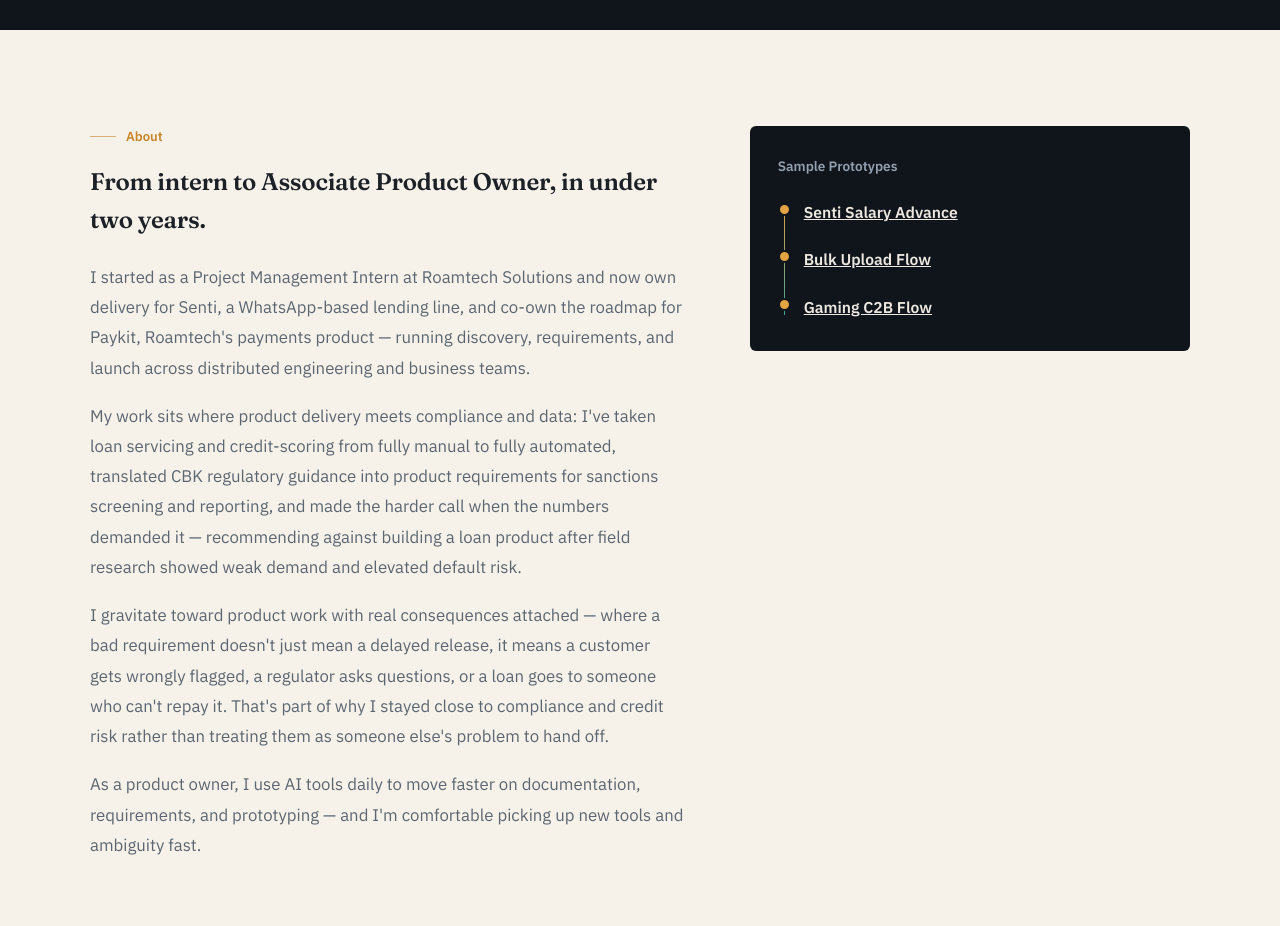
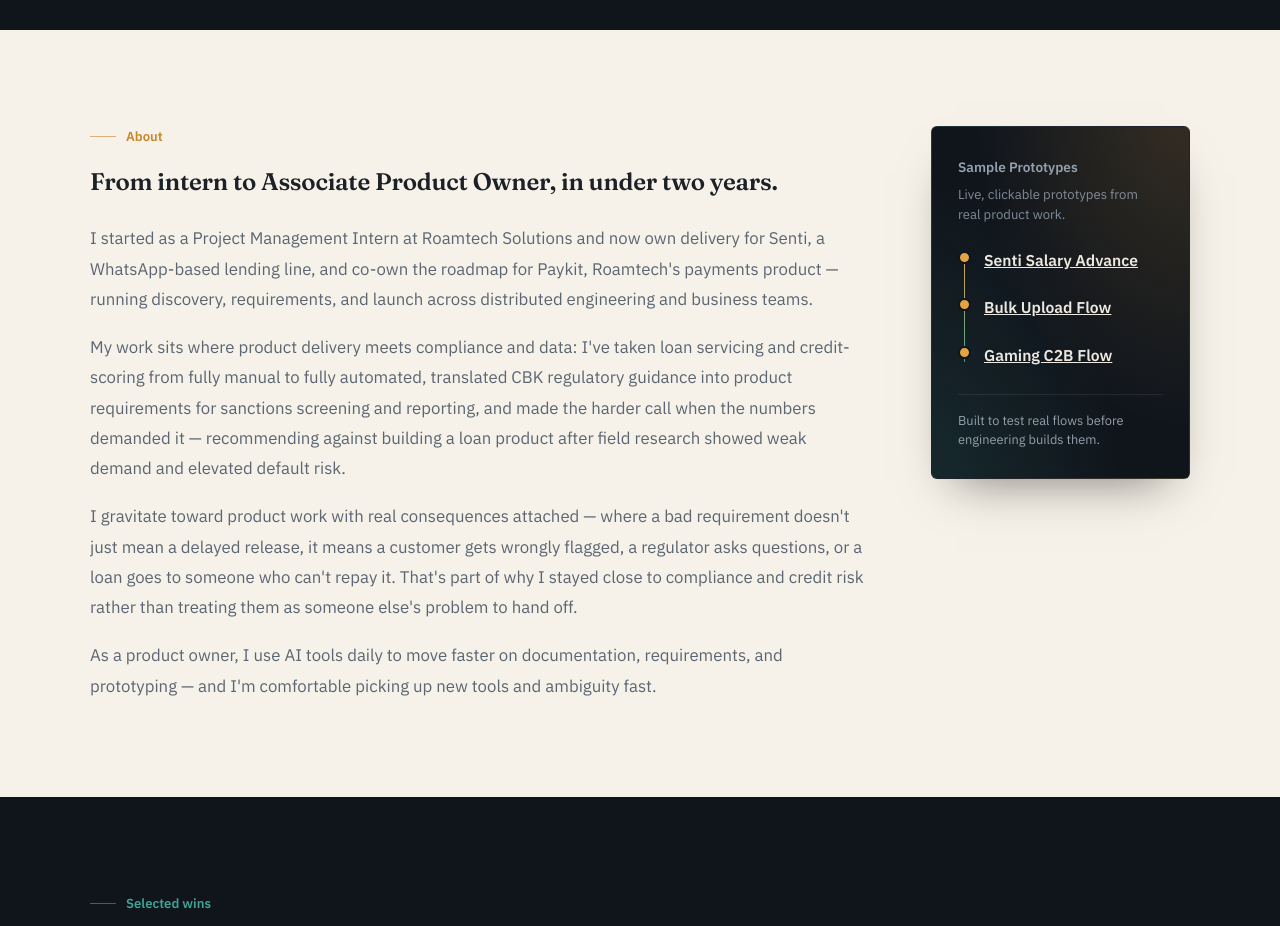
Before and after one commit to fridahmbithe/pm-portfolio, a plain HTML site: page index.html in a window 1280 px wide. Shown: the part 1120-2046 px from the top of the page. Drawn offline with Linux system fonts and the light colour scheme.

Commit message:
Refactor about section layout and styles
Updated the layout and styles of the about section, including changes to the grid structure and route card design. Enhanced the route card with sticky positioning and improved background gradients.

```diff
--- a/index.html
+++ b/index.html
@@ -174,17 +174,28 @@
   .section-paper .section-head .desc{color:var(--text-ink-muted);}
 
   /* ---------- ABOUT ---------- */
+/* ---------- ABOUT ---------- */
 .about-grid{
-    display:grid; grid-template-columns:1.15fr 0.85fr; gap:64px; align-items:start;
+  display:grid; grid-template-columns:3fr 1fr; gap:64px; align-items:start;
 }
 @media (max-width:860px){ .about-grid{grid-template-columns:1fr;} }
 .about-copy p{font-size:1.05rem; line-height:1.8; color:var(--text-ink-muted);}
 .about-copy p + p{margin-top:18px;}
+
 .route-card{
-    background:var(--ink); color:var(--text-light);
-    border-radius:var(--radius-md); padding:30px 28px;
+  position:sticky; top:100px;
+  background:
+    radial-gradient(140% 160% at 100% -10%, color-mix(in srgb, var(--gold) 18%, transparent), transparent 60%),
+    radial-gradient(140% 160% at -10% 110%, color-mix(in srgb, var(--teal) 16%, transparent), transparent 60%),
+    var(--ink);
+  color:var(--text-light);
+  border-radius:var(--radius-md);
+  padding:30px 26px 28px;
+  border:1px solid rgba(255,255,255,0.06);
+  box-shadow:0 24px 48px -24px rgba(0,0,0,0.5);
 }
-  .route-title{font-size:0.85rem; font-weight:600; color:var(--text-muted); margin-bottom:22px;}
+.route-title{font-size:0.85rem; font-weight:600; color:var(--text-muted); margin-bottom:6px;}
+.route-sub{font-size:0.82rem; color:var(--text-muted); line-height:1.55; margin-bottom:22px; opacity:0.85;}
 .route-rail{position:relative; padding-left:26px;}
 .route-rail::before{
   content:""; position:absolute; left:6px; top:6px; bottom:6px; width:1px;
@@ -198,6 +209,10 @@
 }
 .route-stop .city{font-weight:600; font-size:0.98rem;}
 .route-stop .role{font-size:0.85rem; color:var(--text-muted); margin-top:2px;}
+.route-foot{
+  margin-top:26px; padding-top:16px; border-top:1px solid rgba(255,255,255,0.08);
+  font-size:0.8rem; color:var(--text-muted); line-height:1.5;
+}
 
   /* ---------- WINS / EVIDENCE GRID ---------- */
   .wins-grid{
@@ -335,6 +350,7 @@
 </section>
 
 <!-- ABOUT -->
+<!-- ABOUT -->
 <section class="section-paper" id="about">
   <div class="wrap">
     <div class="about-grid">
@@ -343,16 +359,18 @@
         <h2 style="margin-bottom:22px;">From intern to Associate Product Owner, in under two years.</h2>
         <p>I started as a Project Management Intern at Roamtech Solutions and now own delivery for Senti, a WhatsApp-based lending line, and co-own the roadmap for Paykit, Roamtech's payments product — running discovery, requirements, and launch across distributed engineering and business teams.</p>
         <p>My work sits where product delivery meets compliance and data: I've taken loan servicing and credit-scoring from fully manual to fully automated, translated CBK regulatory guidance into product requirements for sanctions screening and reporting, and made the harder call when the numbers demanded it — recommending against building a loan product after field research showed weak demand and elevated default risk.</p>
-        <p> I gravitate toward product work with real consequences attached — where a bad requirement doesn't just mean a delayed release, it means a customer gets wrongly flagged, a regulator asks questions, or a loan goes to someone who can't repay it. That's part of why I stayed close to compliance and credit risk rather than treating them as someone else's problem to hand off.</p>
+        <p>I gravitate toward product work with real consequences attached — where a bad requirement doesn't just mean a delayed release, it means a customer gets wrongly flagged, a regulator asks questions, or a loan goes to someone who can't repay it. That's part of why I stayed close to compliance and credit risk rather than treating them as someone else's problem to hand off.</p>
         <p>As a product owner, I use AI tools daily to move faster on documentation, requirements, and prototyping — and I'm comfortable picking up new tools and ambiguity fast.</p>
       </div>
       <div class="route-card">
         <div class="route-title">Sample Prototypes</div>
+        <div class="route-sub">Live, clickable prototypes from real product work.</div>
         <div class="route-rail">
           <div class="route-stop"><a class="city" href="https://v0-senti-loan-products.vercel.app/dashboard" target="_blank" rel="noopener">Senti Salary Advance</a></div>
           <div class="route-stop"><a class="city" href="https://bulkflow-coral.vercel.app/" target="_blank" rel="noopener">Bulk Upload Flow</a></div>
           <div class="route-stop"><a class="city" href="https://gaming-merchants-c2b-flow.vercel.app/" target="_blank" rel="noopener">Gaming C2B Flow</a></div>
         </div>
+        <div class="route-foot">Built to test real flows before engineering builds them.</div>
       </div>
     </div>
   </div>
```
Lines whose indentation alone changed are shown as unchanged.
